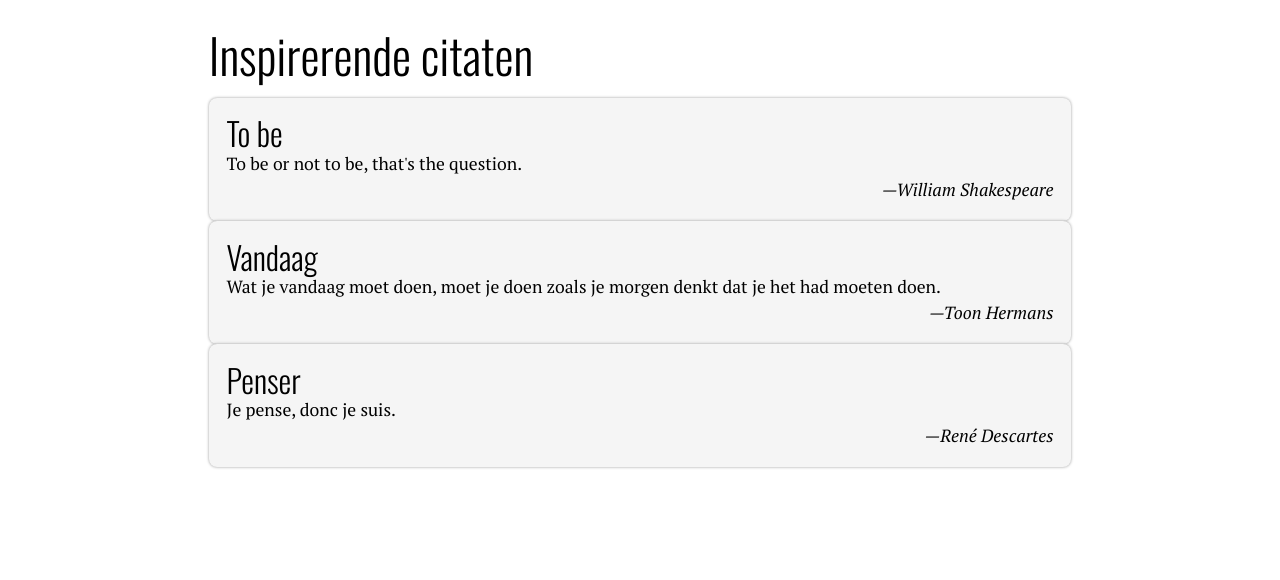
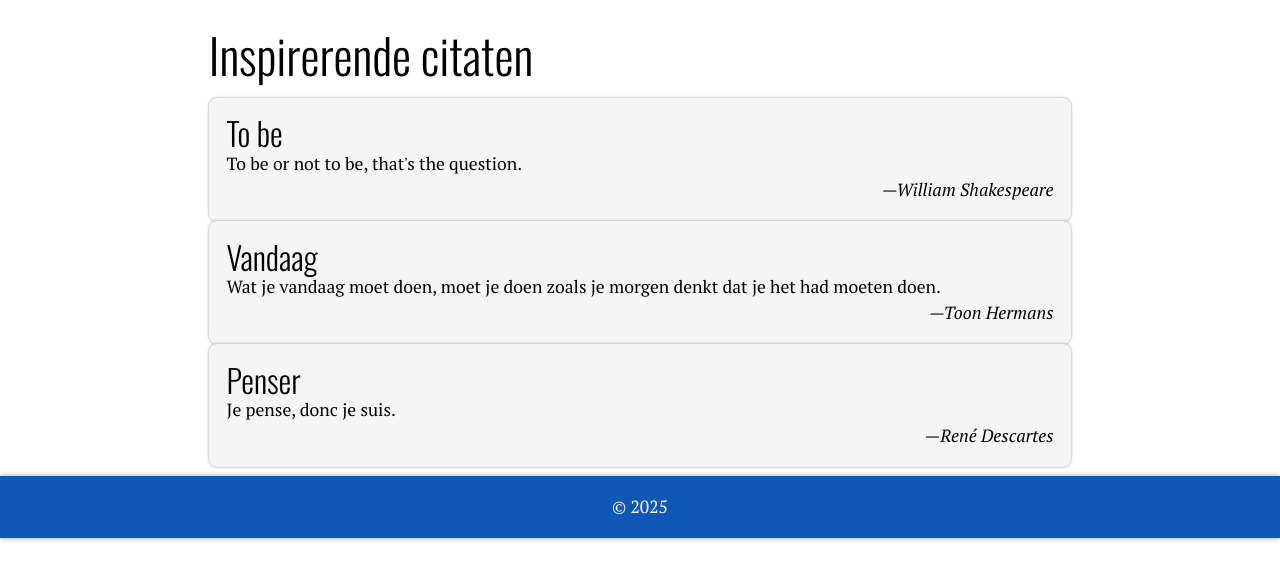
Before and after one commit to WimUCLL/citaten-app, a plain HTML site: page index.html in a window 1280 px wide. Shown: the part 76-656 px from the top of the page. Drawn offline with nearby package versions, Linux system fonts and the light colour scheme.

Commit message:
insertAdjacentText / HTML footer

```diff
--- a/css/stijl.css
+++ b/css/stijl.css
@@ -27,7 +27,13 @@ footer {
   background-color: var(--headerkleur);
   box-shadow: 0 0 5px #999;
 }
-
+footer {
+  padding: 1em;
+}
+footer p {
+  text-align: center;
+  color: #fff;
+}
 header div.wrapper {
   display: flex;
   flex-direction: row;
--- a/js/script.js
+++ b/js/script.js
@@ -40,3 +40,13 @@ function voegCitaatToe(titel, citaat, auteur, taal) {
 voegCitaatToe('To be', 'To be or not to be, that\'s the question.', 'William Shakespeare', 'en');
 voegCitaatToe('Vandaag', 'Wat je vandaag moet doen, moet je doen zoals je morgen denkt dat je het had moeten doen.', 'Toon Hermans', 'nl');
 voegCitaatToe('Penser', 'Je pense, donc je suis.', 'René Descartes', 'fr');
+
+// Voeg footer toe
+// manier A
+/*
+const footer = document.createElement('footer');
+footer.innerHTML = '<p>&copy; 2025</p>';
+document.body.insertAdjacentElement('beforeend', footer);
+*/
+// manier B
+document.body.insertAdjacentHTML('beforeend', '<footer><p>&copy; 2025</p></footer>');
```
